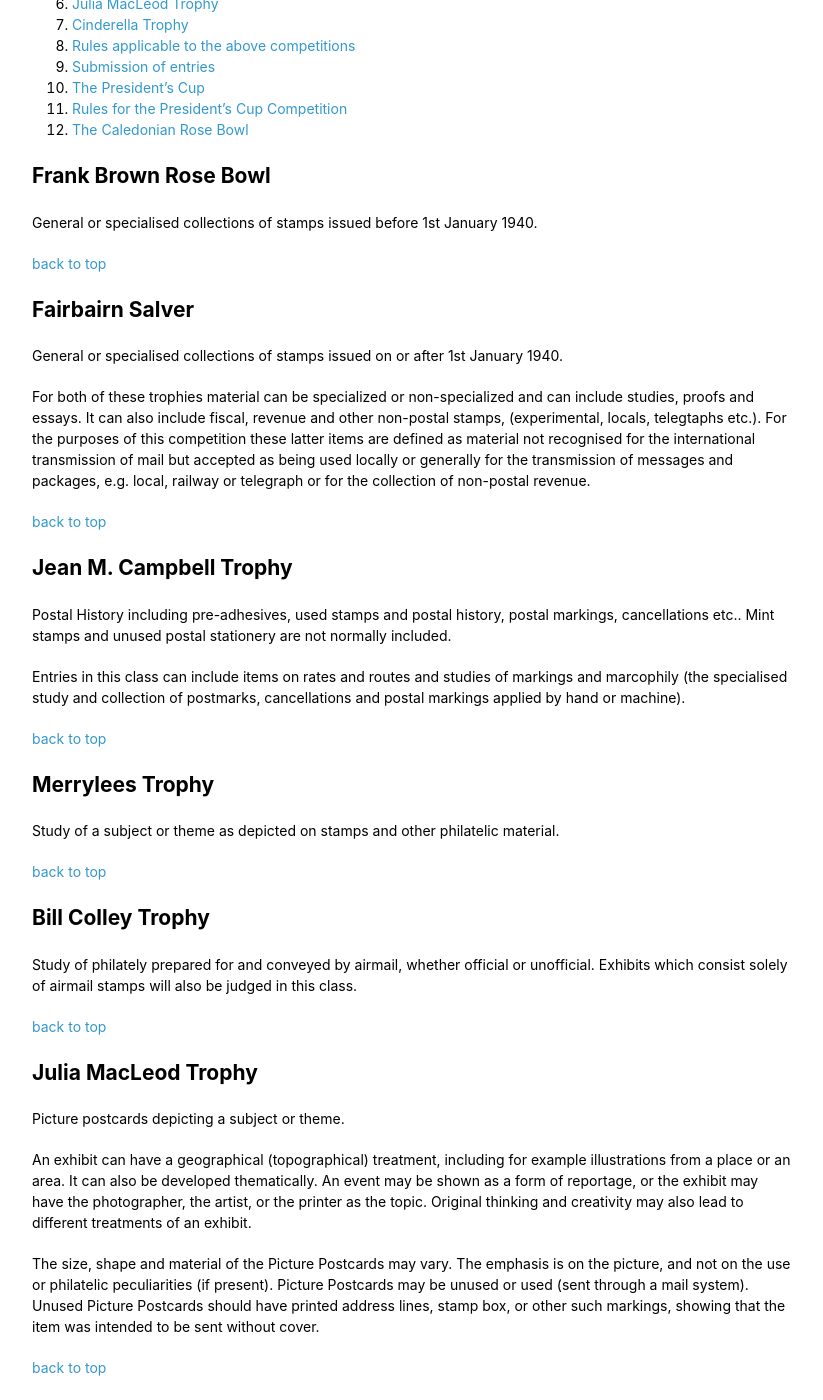
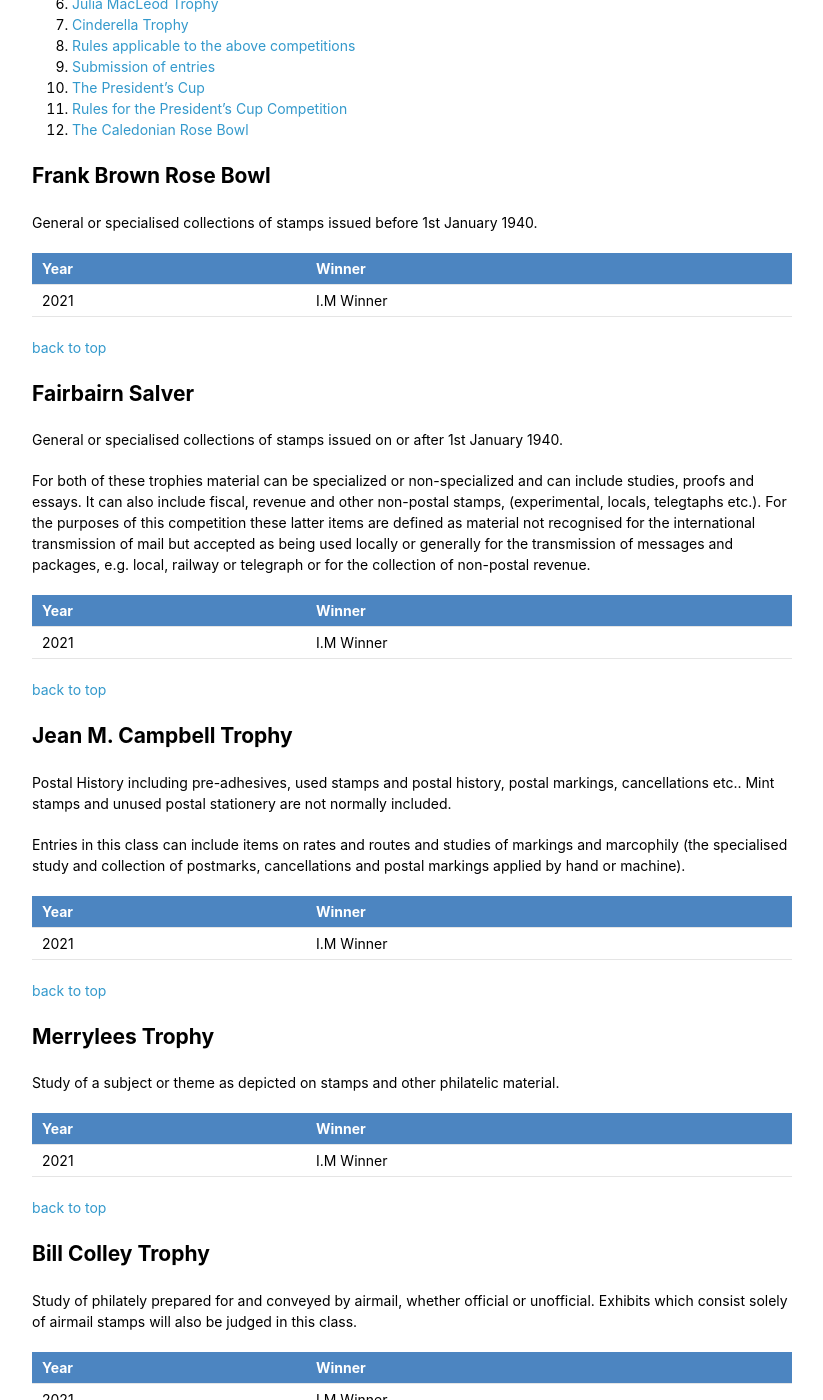
Before and after one commit to astalker/caledonian-stamps, a Jekyll site: the page built from competitions.md, in a window 1280 px wide and 1400 px high, scrolled down 789 px. Shown: the whole window, without its empty margins (338-1161 px from the left). Built offline with Jekyll 4.4.1, drawn with Linux system fonts in a browser that asks for light colours; our own code applies the rules of GitHub Pages for plain Markdown files; some of the changed text lies outside the part shown.

Commit message:
Add winner tables

```diff
--- a/competitions.md
+++ b/competitions.md
@@ -27,12 +27,20 @@ The following trophies are awarded to the winners of the Society's annual compet
 ## Frank Brown Rose Bowl
 General or specialised collections of stamps issued before 1st January 1940.
 
+Year | Winner
+---- | ------
+2021 | I.M Winner
+
 [back to top](#trophies-and-entry-criteria)
 
 ## Fairbairn Salver
 General or specialised collections of stamps issued on or after 1st January 1940.
 
 For both of these trophies material can be specialized or non-specialized and can include studies, proofs and essays. It can also include fiscal, revenue and other non-postal stamps, (experimental, locals, telegtaphs etc.). For the purposes of this competition these latter items are defined as material not recognised for the international transmission of mail but accepted as being used locally or generally for the transmission of messages and packages, e.g. local, railway or telegraph or for the collection of non-postal revenue.
+
+Year | Winner
+---- | ------
+2021 | I.M Winner
 
 [back to top](#trophies-and-entry-criteria)
 
@@ -41,13 +49,25 @@ Postal History including pre-adhesives, used stamps and postal history, postal m
 
 Entries in this class can include items on rates and routes and studies of markings and marcophily (the specialised study and collection of postmarks, cancellations and postal markings applied by hand or machine).
 
+Year | Winner
+---- | ------
+2021 | I.M Winner
+
 [back to top](#trophies-and-entry-criteria)
 ## Merrylees Trophy
 Study of a subject or theme as depicted on stamps and other philatelic material.
 
+Year | Winner
+---- | ------
+2021 | I.M Winner
+
 [back to top](#trophies-and-entry-criteria)
 ## Bill Colley Trophy
 Study of philately prepared for and conveyed by airmail, whether official or unofficial. Exhibits which consist solely of airmail stamps will also be judged in this class.
+
+Year | Winner
+---- | ------
+2021 | I.M Winner
 
 [back to top](#trophies-and-entry-criteria)
 ## Julia MacLeod Trophy
@@ -57,11 +77,19 @@ An exhibit can have a geographical (topographical) treatment, including for exam
 
 The size, shape and material of the Picture Postcards may vary. The emphasis is on the picture, and not on the use or philatelic peculiarities (if present). Picture Postcards may be unused or used (sent through a mail system). Unused Picture Postcards should have printed address lines, stamp box, or other such markings, showing that the item was intended to be sent without cover.
 
+Year | Winner
+---- | ------
+2021 | I.M Winner
+
 [back to top](#trophies-and-entry-criteria)
 ## Cinderella Trophy
 This may include local stamps, telegraph stamps, railway stamps, revenues/fiscals, forgeries, bogus and phantom issues. Christmas, Red Cross, TB and other charity seals, registration labels, advertisement and exhibition labels etc.
 
 However, things such as trade, cigarette and telephone cards (unless the image of a stamp is incorporated in the design), matchbox or cheese labels, aerial propaganda leaflets, and other forms of ephemera like emergency money are not considered as Cinderella items for this purpose.
+
+Year | Winner
+---- | ------
+2021 | I.M Winner
 
 [back to top](#trophies-and-entry-criteria)
 ## Rules applicable to the above competitions
@@ -88,6 +116,10 @@ See https://www.scottishphilately.co.uk/rules.php (National Exhibition - Advice
 ## The President's Cup
 This is awarded to the best competition entry of no less than 16 sheets by a member who has not previously won an award in Society competitions (including this cup). All relevant entries to all competitions will automatically be considered for this award. An award will only be made if there is an entry of an acceptable standard.
 
+Year | Winner
+---- | ------
+2021 | I.M Winner
+
 [back to top](#trophies-and-entry-criteria)
 
 ## Rules for the President's Cup Competition
@@ -103,4 +135,8 @@ General rules 1, 2 and 3 above apply.
 
 The Caledonian Rose Bowl is awarded each year for the best display given to the Society by a Society Member. Judging of displays will be made by the immediate past President and two other member of the Society. Eligibility for this award can be either a full display (2 rounds) or a half display (1 round).
 
+Year | Winner
+---- | ------
+2021 | I.M Winner
+
 [back to top](#trophies-and-entry-criteria)
```
